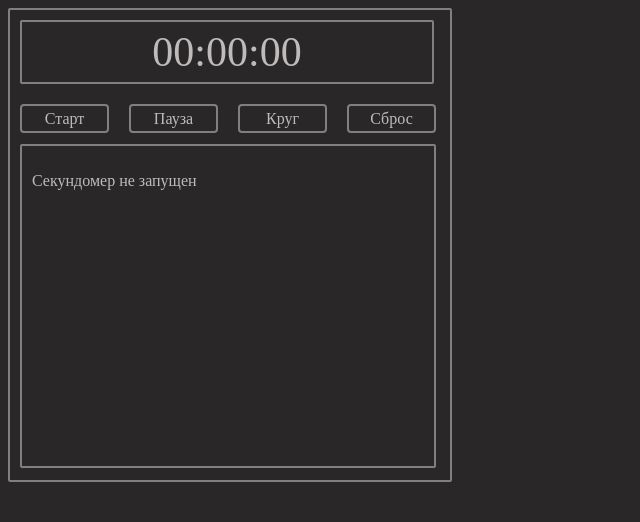
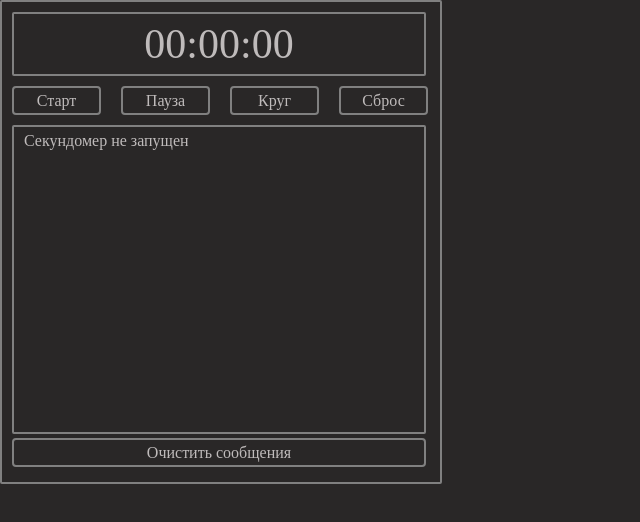
Before and after one commit to mspolermo/stopwatch, a plain HTML site: page index.html in a window 1280 px wide. Both pictures are taken after a click on the element "Круг". Shown: the whole page, without its empty margins (0-640 px from the left). Drawn offline with Linux system fonts and the light colour scheme.

Commit message:
Version 1.01

```diff
--- a/index.html
+++ b/index.html
@@ -16,6 +16,7 @@
     <div id="lap">Круг</div>
     <div id="reset">Сброс</div>
     <div id="container"></div>
+    <div id="clear">Очистить сообщения</div>
 </div>
     <script src="./main.js"></script>
 </body>
--- a/main.js
+++ b/main.js
@@ -12,6 +12,8 @@ let timerId;
 let startLapValue
 let currentLapValue='00:00:00';
 let lapResult;
+let lapResultUpg = [];
+let clicks = 0;
 
 
 //Запуск секундомера по кнопке "Старт"
@@ -50,9 +52,11 @@ btnReset.addEventListener('click', function reset(){
   miliSecCounter = 0;
   secCounter = 0;
   minCounter = 0;
-  counterElement.innerText = '00:00:00';
+  clicks = 0;
   currentLapValue='00:00:00';
   startLapValue = [00, 00, 00];
+  lapResultUpg = [00, 00, 00];
+  counterElement.innerText = '00:00:00';
   const htmlResult = `<p>Результат: ${result}</p>`;
 container.insertAdjacentHTML('beforeend', htmlResult);
 });
@@ -60,9 +64,11 @@ container.insertAdjacentHTML('beforeend', htmlResult);
 //Реализация кнопки "Круг"
 const btnLap = document.querySelector('#lap');
 btnLap.addEventListener('click', function lap() {
-  if (currentLapValue == '00:00:00') {
-  startLapValue = [00, 00, 00];
-} ;
+
+clicks += 1; //Счетчик нажатий
+
+if (currentLapValue == '00:00:00') {startLapValue = [00, 00, 00];};
+
 currentLapValue = result.split(":");
 let mil1 = Number(startLapValue[2]) + Number(startLapValue[1])*100 + Number(startLapValue[0]*6000);
 let mil2 = Number(currentLapValue[2]) + Number(currentLapValue[1])*100 + Number(currentLapValue[0]*6000);
@@ -70,19 +76,23 @@ let razn = Math.abs(mil1-mil2);
 lapResult = [Math.floor(razn/6000),Math.floor((razn-Math.floor(razn/6000)*6000)/100),
 razn-((Math.floor(razn/6000)*6000)+(Math.floor((razn-Math.floor(razn/6000)*6000)/100))*100)];
 startLapValue=currentLapValue;
-let lapResultUpg = [];
+
 (lapResult[0]<10) ? lapResultUpg[0] = '0'+lapResult[0] : lapResultUpg[0]=lapResult[0];
 (lapResult[1]<10) ? lapResultUpg[1] = '0'+lapResult[1] : lapResultUpg[1]=lapResult[1];
 (lapResult[2]<10) ? lapResultUpg[2] = '0'+lapResult[2] : lapResultUpg[2]=lapResult[2];
+
 //Вставка результата
 let htmlResult;
-if ( miliSecCounter == 0 && secCounter == 0 && minCounter == 0){
+if (miliSecCounter == 0 && secCounter == 0 && minCounter == 0){
   htmlResult = `<p>Секундомер не запущен</p>`;
   container.insertAdjacentHTML('beforeend', htmlResult);
-} else {
-  htmlResult = `<p>Круг: ${lapResultUpg.join(":")} Общий результат: ${currentLapValue.join(":")} </p>`;
-container.insertAdjacentHTML('beforeend', htmlResult);
-//Счетчик нажатий
+  clicks = 0;
+  currentLapValue='00:00:00';
+  startLapValue = [00, 00, 00];
+  lapResultUpg = [00, 00, 00];
+}
+else {
+  htmlResult = `<p>#${clicks} Круг: ${lapResultUpg.join(":")} Общий результат: ${currentLapValue.join(":")} </p>`;
+  container.insertAdjacentHTML('beforeend', htmlResult);
 };
-
 });
--- a/style.css
+++ b/style.css
@@ -1,14 +1,17 @@
 *{background-color: #292727;
-color: #bfbbbb;}
+color: #bfbbbb;
+padding: 0px;
+margin: 0px}
 
 #stopwatch {
-    width: 440px;
-    height: 470px;
+    width: 438px;
+    height: 480px;
     border: 2px solid gray;
     border-radius: 2px;
 }
 #counter {
-    margin: 10px;
+    margin-left: 10px;
+    margin-top: 10px;
     width: 410px;
     height: 60px;
     border: 2px solid gray;
@@ -83,13 +86,31 @@ color: #bfbbbb;}
             background-color: #858181;
         }
 #container {
-    width: 392px;
+    width: 400px;
     height: 300px;
     border: 2px solid gray;
     border-radius: 2px;
-    margin: 10px;
-    padding: 10px;
-    margin-top: 60px;
+    margin-left: 10px;
+    padding-left: 10px;
+    padding-top: 5px;
     cursor: default;
-    text-overflow: clip | ellipsis;
+    display:inline-block;
+    max-width:400px;
+    max-height: 300px;
+    overflow:hidden;
 }
+#clear {
+    width: 410px;
+    height: 25px;
+    border: 2px solid gray;
+    margin-left: 10px;
+    text-align: center;
+    border-radius: 4px;
+    line-height: 25px;
+}
+        #clear:hover {
+            cursor: pointer;
+            border-radius: 6px;
+            color: #3b3838;
+            background-color: #858181;
+        }
```
